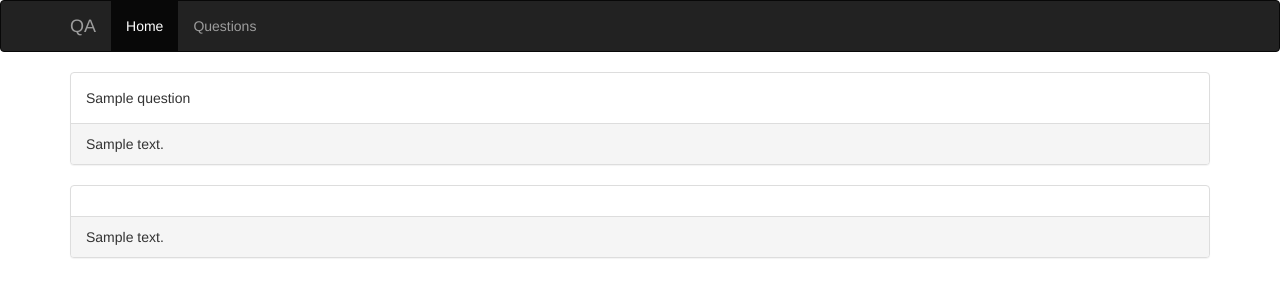
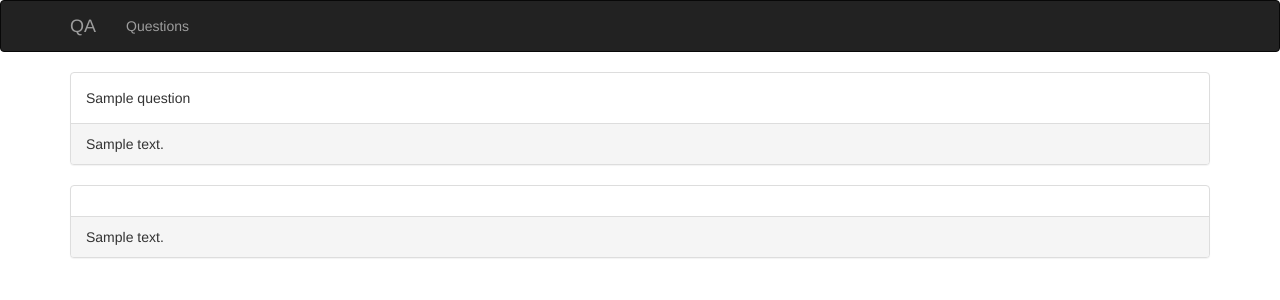
Before and after one commit to jirfag/track_django_app, a Django app: a page that uses templates/base.html in a window 1280 px wide. Shown: the top 300 px of the page. Run offline with Django 3.2, Linux system fonts and the light colour scheme; tables that the repository leaves empty hold one stand-in row (values such as "Sample post"); some libraries are stand-ins or nearby versions.

Commit message:
fix bug in build_query_string

```diff
--- a/app/templatetags/app.py
+++ b/app/templatetags/app.py
@@ -7,7 +7,8 @@ DOT = '.'
 def build_query_string(request, new_params):
     get_params_copy = request.GET.copy()
     for k, v in new_params.items():
-        del get_params_copy[k]
+        if k in get_params_copy:
+            del get_params_copy[k]
         get_params_copy[k] = v
     return '?{}'.format(get_params_copy.urlencode())
 
--- a/templates/base.html
+++ b/templates/base.html
@@ -34,7 +34,6 @@
         </div>
         <div id="navbar" class="navbar-collapse collapse">
           <ul class="nav navbar-nav">
-            <li class="active"><a href="#">Home</a></li>
             <li><a href="{% url 'qa:q-list' %}">Questions</a></li>
           </ul>
         </div><!--/.nav-collapse -->
```
